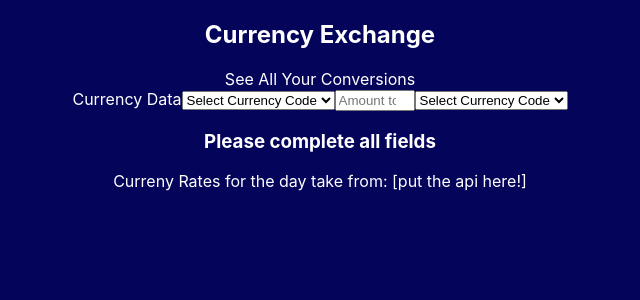
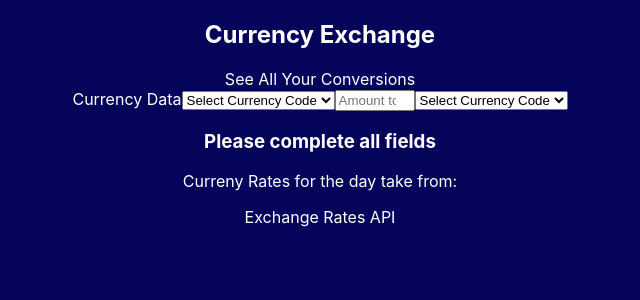
Before and after one commit to saraho1123/currency-exchange, a React (Create React App) app: page / in a window 1280 px wide. Shown: the top 300 px of the page, without its empty margins (320-960 px from the left). Built offline with nearby package versions, Linux system fonts and the light colour scheme.

Commit message:
Add link to source of exchange rates

```diff
--- a/src/App/App.js
+++ b/src/App/App.js
@@ -117,7 +117,7 @@ const App = () => {
           />
         </Switch>
       </section>
-      <footer>Curreny Rates for the day take from: [put the api here!]</footer>
+      <footer><p>Curreny Rates for the day take from: </p>  <a href='https://github.com/exchangeratesapi/exchangeratesapi'>Exchange Rates API</a></footer>
     </main>
   )
 }
```
Also changed, not shown: 1 other file (tests, documents, lock files or other folders).
